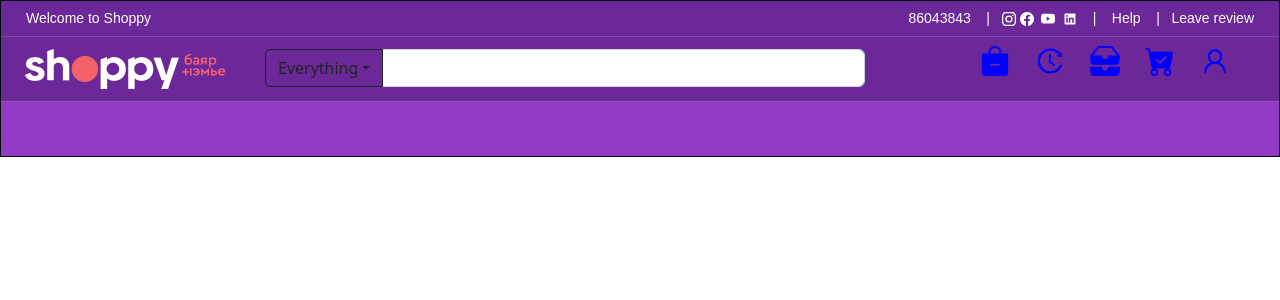
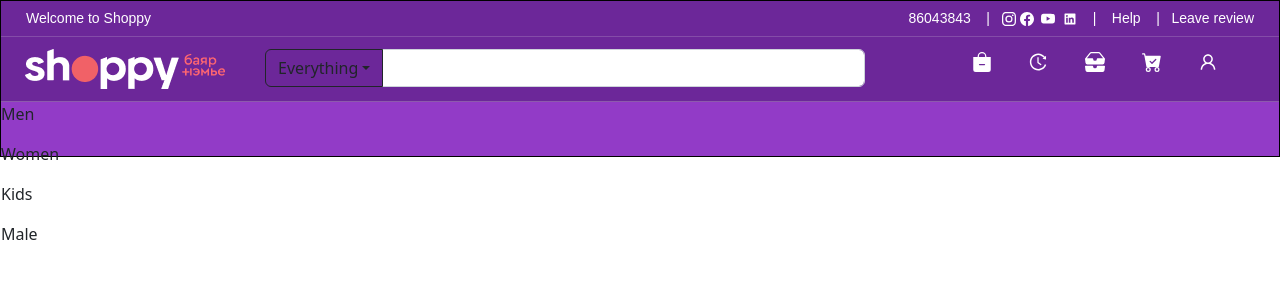
Before and after one commit to Hop-2E/ShoppyProject, a React (Create React App) app in the folder Front/: page /navbar in a window 1280 px wide. Shown: the top 300 px of the page. Built offline with nearby package versions, Linux system fonts and the light colour scheme.

Commit message:
asdasdasd

```diff
--- a/Front/src/App.css
+++ b/Front/src/App.css
@@ -44,7 +44,7 @@
   position: relative;
 }
 .midleft{
-    width: 300px;
+    width: 320px;
     height: 50px;
     display: flex;
     align-items: center;
--- a/Front/src/Components/Navbar.jsx
+++ b/Front/src/Components/Navbar.jsx
@@ -43,14 +43,22 @@ const Navbar = () => {
       </InputGroup>
                     </div>
                     <div className="midleft">
-                        <p><BsFillBagDashFill size={30} color={"blue"}/></p>
-                        <p><AiOutlineHistory size={30} color={"blue"}/></p>
-                        <p><BsFillInboxesFill size={30} color={"blue"}/></p>
-                        <p><BsFillCartCheckFill size={30} color={"blue"}/></p>
-                        <p><AiOutlineUser size={30} color={"blue"}/></p>
+                        <p><BsFillBagDashFill size={20} color={"white"}/></p>
+                        <p><AiOutlineHistory size={20} color={"white"}/></p>
+                        <p><BsFillInboxesFill size={20} color={"white"}/></p>
+                        <p><BsFillCartCheckFill size={20} color={"white"}/></p>
+                        <p><AiOutlineUser size={20} color={"white"}/></p>
                     </div>
                 </div>
-                <div className="NavBot"></div>
+                <div className="NavBot">
+                    <div className="botright">
+                        <div className="angilal"></div>
+                        <p>Men</p>
+                        <p>Women</p>
+                        <p>Kids</p>
+                        <p>Male</p>
+                    </div>
+                </div>
             </div>
         </div>
         )
```
